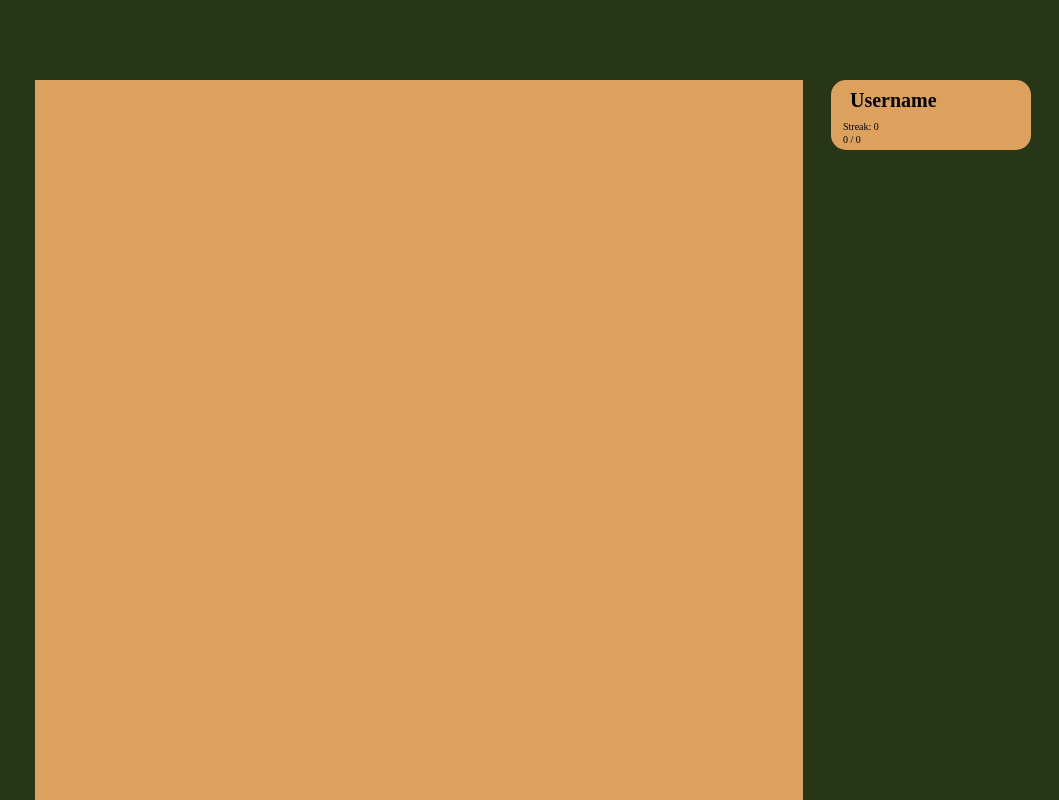
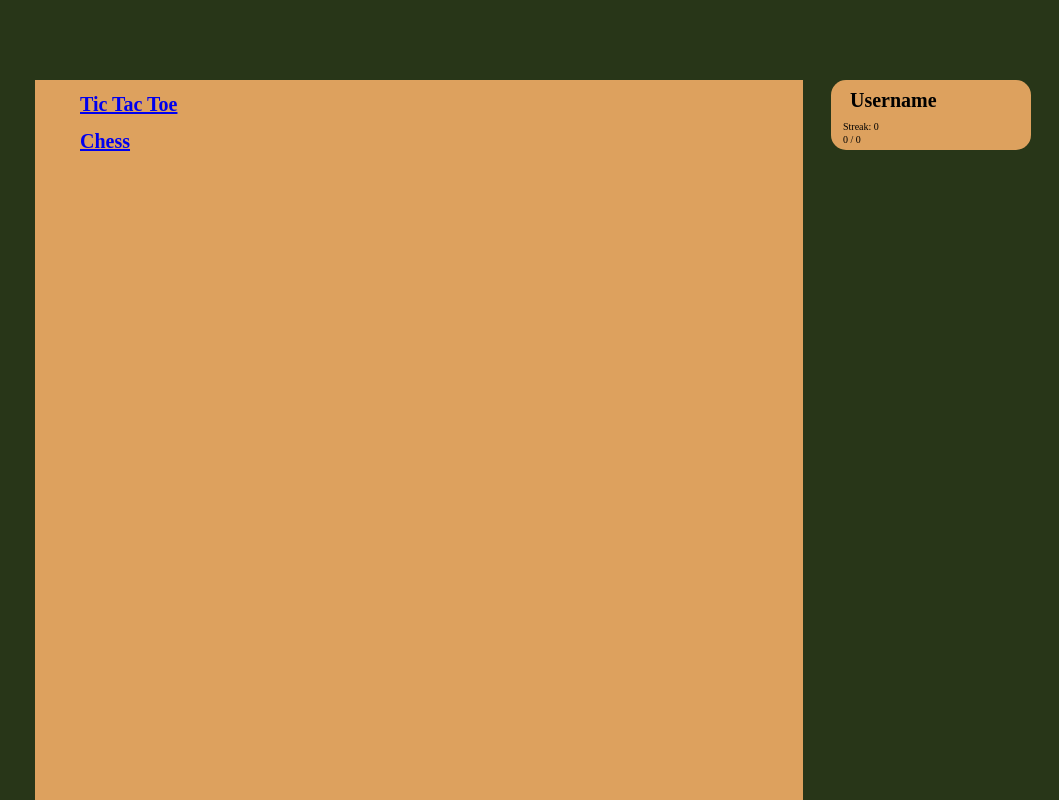
Before and after one commit to ProKafelek12e/Chess, a plain HTML site: page client/Game-hub/index.html in a window 1280 px wide. Shown: the whole page, without its empty margins (221-1280 px from the left). Drawn offline with Linux system fonts and the light colour scheme.

Commit message:
links to game catalogs

```diff
--- a/client/Game-hub/index.html
+++ b/client/Game-hub/index.html
@@ -12,7 +12,8 @@
     </div>
 
     <div id="main">
-
+        <h1><a href="/client/">Tic Tac Toe</a></h1>
+        <h1><a href="/client/">Chess</a></h1>
     </div>
 
     <div id="main-right">
--- a/client/Game-hub/style.css
+++ b/client/Game-hub/style.css
@@ -35,3 +35,7 @@ body{
     font-size: 20px;
     margin: 9px;
 }
+#main h1{
+    font-size: 20px;
+    margin-left: 45px;
+}
```
